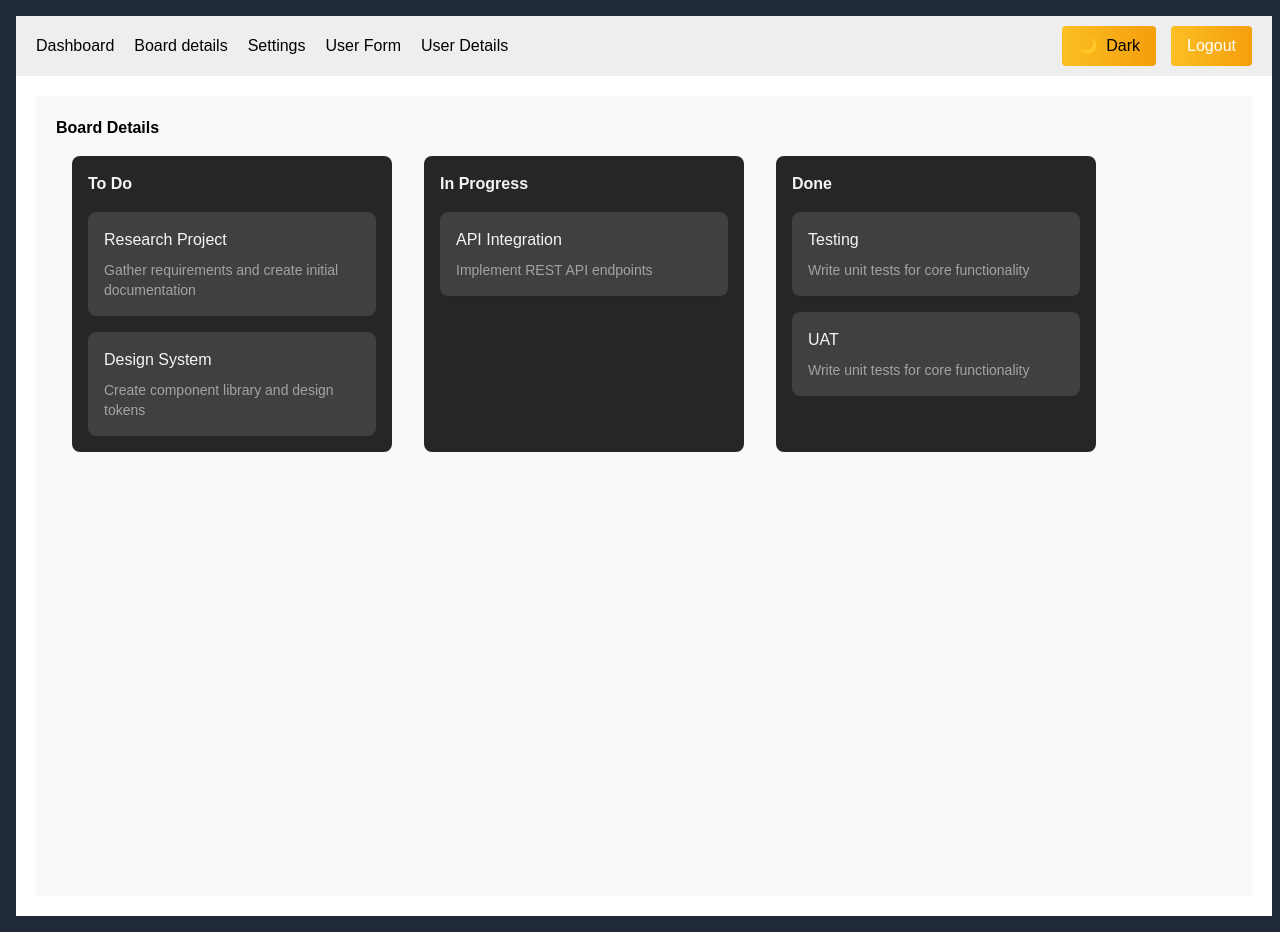
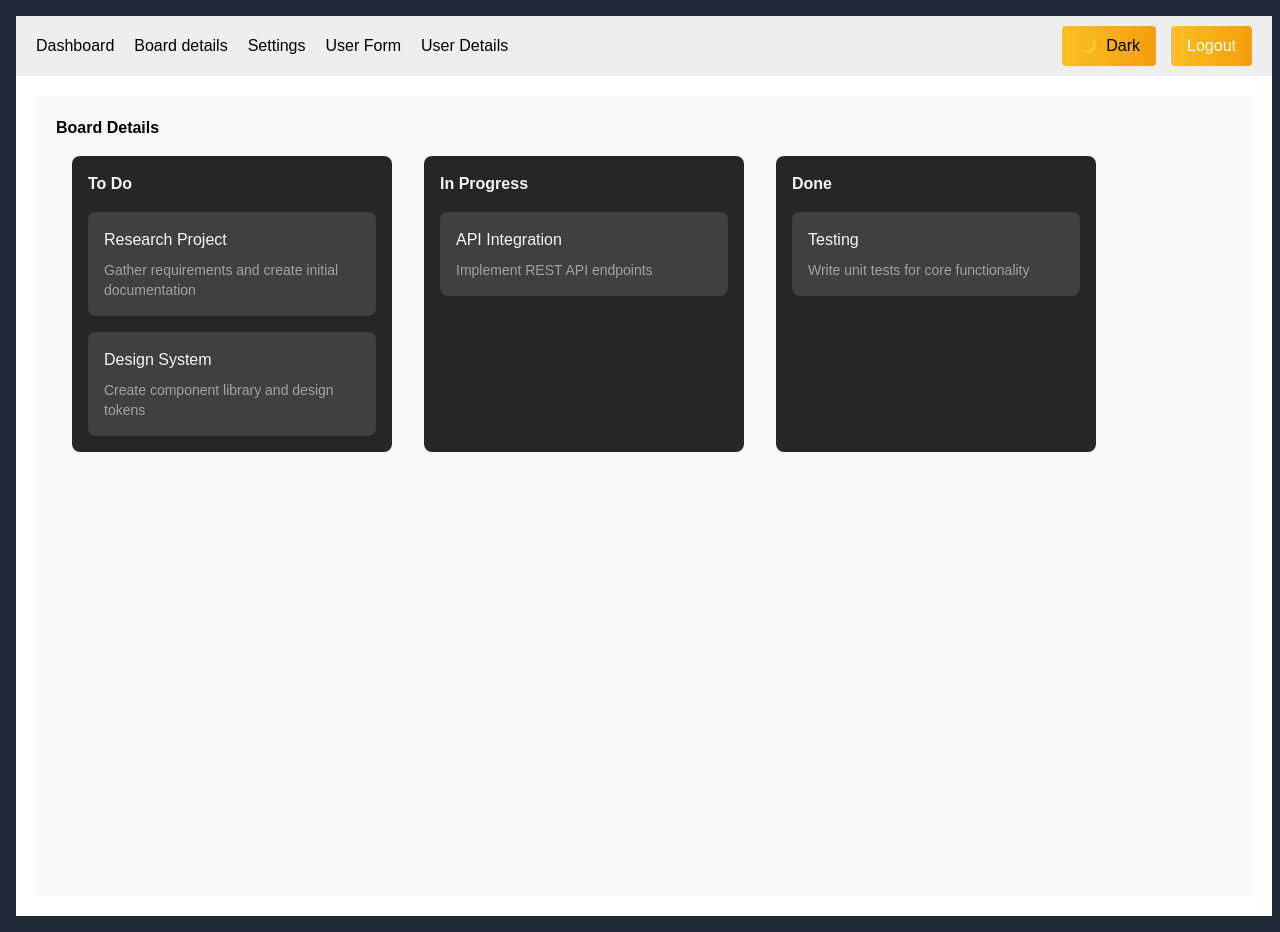
Before and after one commit to PavithraVPrabhu/Task-Manager-App, a React (Vite) app in the folder task-manager/: page /boarddetails in a window 1280 px wide. Built offline with nearby package versions, Linux system fonts and the light colour scheme.

Commit message:
add drag and drop feature

```diff
--- a/task-manager/src/components/layout/DragAndDrop.tsx
+++ b/task-manager/src/components/layout/DragAndDrop.tsx
@@ -1,9 +1,10 @@
 import { useState } from 'react';
-import type {Column as ColumnType } from '../../types/ColumnTypes';
-import type {Task} from '../../types/TaskType'
+import type { Column as ColumnType } from '../../types/ColumnTypes';
+import type { Task } from '../../types/TaskType'
 import { Column } from "../../components/layout/Columns"
-import { DndContext} from '@dnd-kit/core';
-import type {DragEndEvent} from '@dnd-kit/core';
+import { DndContext } from '@dnd-kit/core';
+import type { DragEndEvent } from '@dnd-kit/core';
+
 const COLUMNS: ColumnType[] = [
   { id: 'TODO', title: 'To Do' },
   { id: 'IN_PROGRESS', title: 'In Progress' },
@@ -34,13 +35,7 @@ const INITIAL_TASKS: Task[] = [
     title: 'Testing',
     description: 'Write unit tests for core functionality',
     status: 'DONE',
-  },
-   {
-    id: '4',
-    title: 'UAT',
-    description: 'Write unit tests for core functionality',
-    status: 'DONE',
-  },
+  }
 ];
 
 export default function App() {
@@ -58,9 +53,9 @@ export default function App() {
       tasks.map((task) =>
         task.id === taskId
           ? {
-              ...task,
-              status: newStatus,
-            }
+            ...task,
+            status: newStatus,
+          }
           : task,
       ),
     );
--- a/task-manager/src/pages/UserAppForm.tsx
+++ b/task-manager/src/pages/UserAppForm.tsx
@@ -54,7 +54,7 @@ const UserAppForm: React.FC<UserAppFormProps> = ({ addNewUser }) => {
   };
 
   return (
-    <div style={{width: "95vw"}}>
+    <div style={{ width: "95vw" }}>
       <Paper elevation={3} style={{ padding: "16px", maxWidth: "400px", margin: "auto" }}>
         <form onSubmit={handleSubmit}>
           <h2><b>{isEditMode ? "Edit User" : "Add New User"}</b></h2>
@@ -65,7 +65,10 @@ const UserAppForm: React.FC<UserAppFormProps> = ({ addNewUser }) => {
             onChange={handleChange}
             placeholder="Name"
             fullWidth
+
             margin="normal"
+
+
           />
           <TextField
             name="email"
@@ -90,6 +93,7 @@ const UserAppForm: React.FC<UserAppFormProps> = ({ addNewUser }) => {
             placeholder="Address"
             fullWidth
             margin="normal"
+
           />
 
           <Button type="submit" variant="contained" color="primary" disabled={loading}>
```
Also changed, not shown: task-manager/src/components/layout/Columns.tsx (line endings or trailing spaces). Lines whose indentation alone changed are shown as unchanged.
